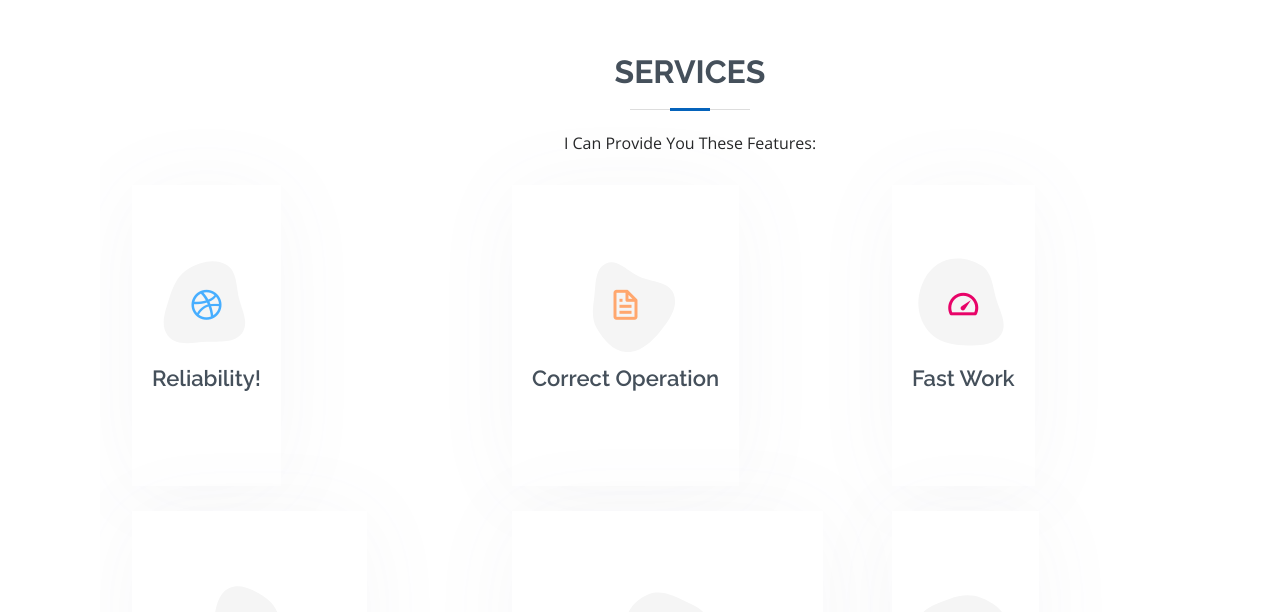
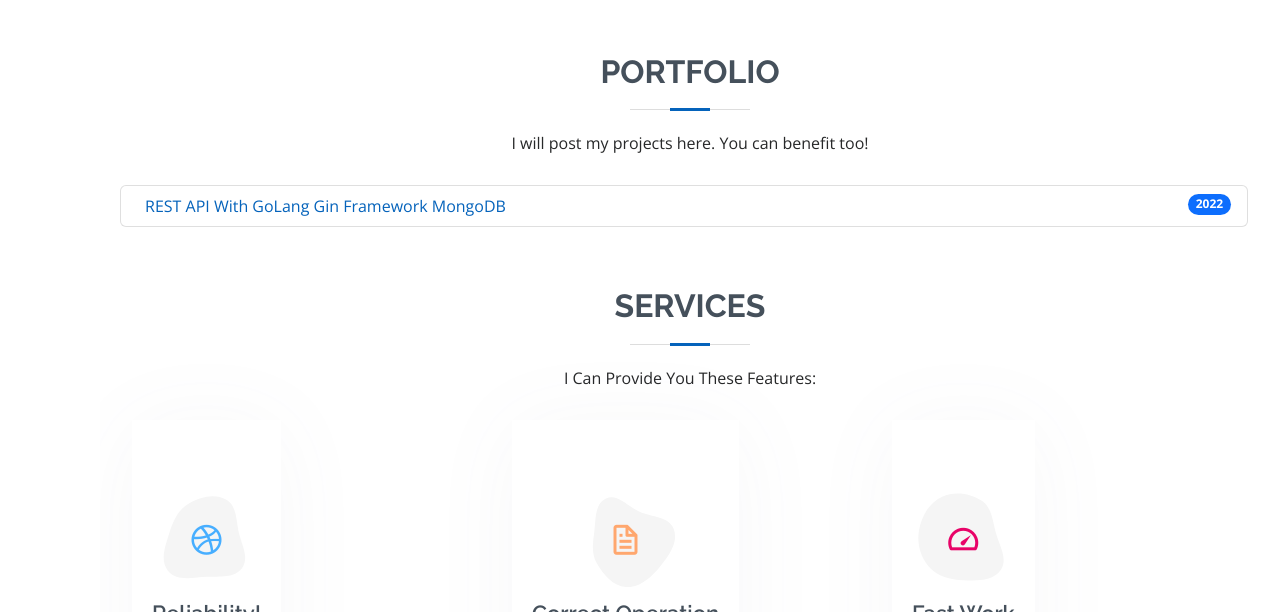
Before and after one commit to emirrortakaya/emirrortakaya.github.io, a plain HTML site: page index.html in a window 1280 px wide. Shown: the part 2188-2800 px from the top of the page. Drawn offline with nearby package versions, Linux system fonts and the light colour scheme.

Commit message:
Update index.html

```diff
--- a/index.html
+++ b/index.html
@@ -42,6 +42,7 @@
         <li><a href="#hero" class="nav-link scrollto active"><i class="bx bx-home"></i> <span>Home</span></a></li>
         <li><a href="#about" class="nav-link scrollto"><i class="bx bx-user"></i> <span>About</span></a></li>
         <li><a href="#portfolio" class="nav-link scrollto"><i class="bx bx-book-content"></i> <span>Blog</span></a></li>
+        <li><a href="#blog" class="nav-link scrollto"><i class="bi bi-box"></i> <span>Portfolio</span></a></li>
         <li><a href="#services" class="nav-link scrollto"><i class="bx bx-server"></i> <span>Services</span></a></li>
         <li><a href="#contact" class="nav-link scrollto"><i class="bx bx-envelope"></i> <span>Contact</span></a></li>
       </ul>
@@ -258,6 +259,26 @@
 
       </div>
     </section><!-- End Portfolio Section -->
+  <section id="blog" class="blog section-bg">
+      <div class="section-title">
+        <h2>Portfolio</h2>
+        <p>I will post my projects here. You can benefit too!</p>
+      </div>
+      <div class="container">
+        <div class="row">
+          <ol class="list-group">
+            <li class="list-group-item d-flex justify-content-between align-items-start">
+              <div class="ms-2 me-auto">
+                <a href="https://github.com/emirrortakaya/Go-Gin-Framework-REST-API-with-MongoDB" target="_blank">REST API With GoLang Gin Framework MongoDB</a>
+              </div>
+              <span class="badge bg-primary rounded-pill">2022</span>
+            </li>
+
+
+          </ol>
+        </div>
+
+      </div>
 
     <!-- ======= Services Section ======= -->
     <section id="services" class="services">
```
